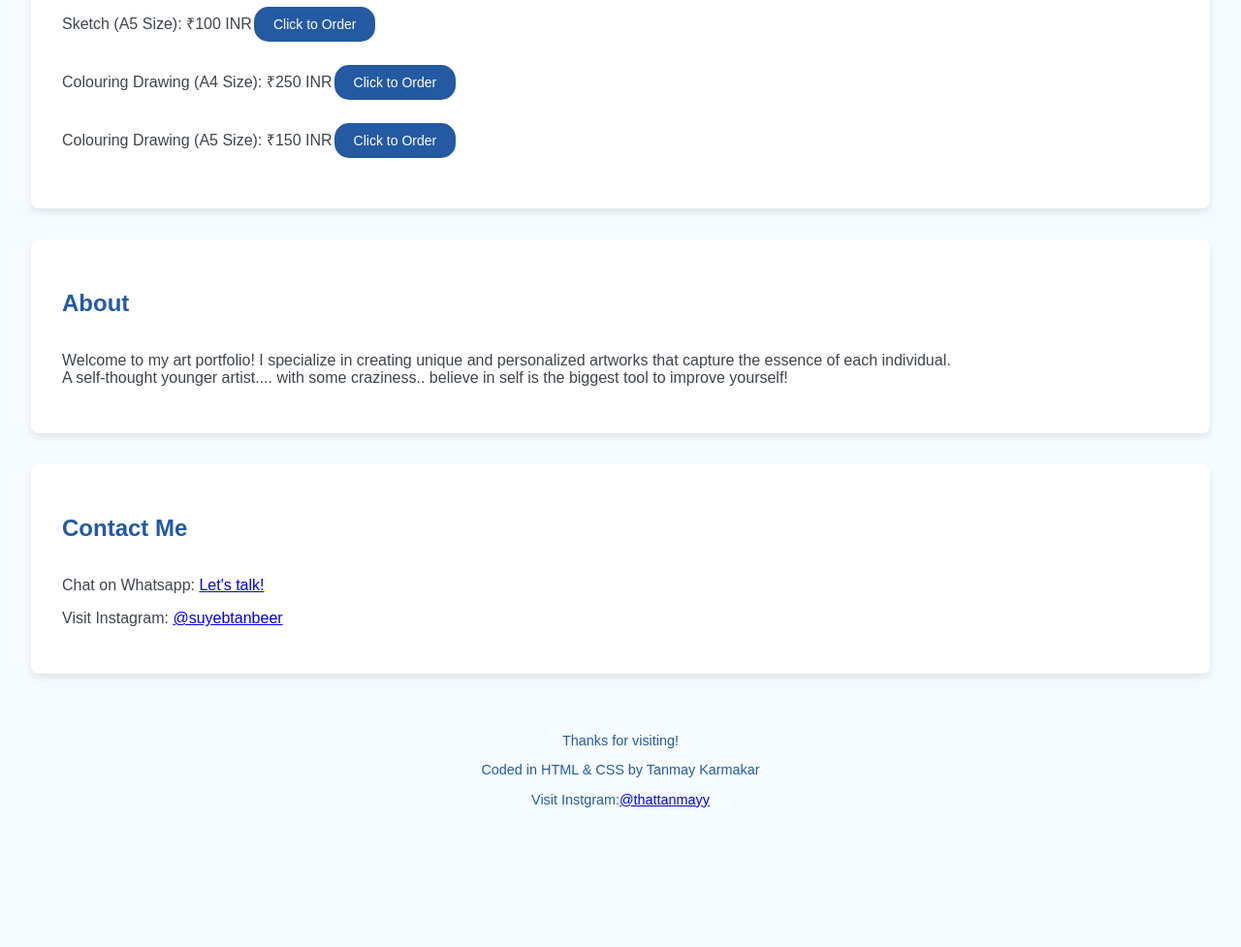
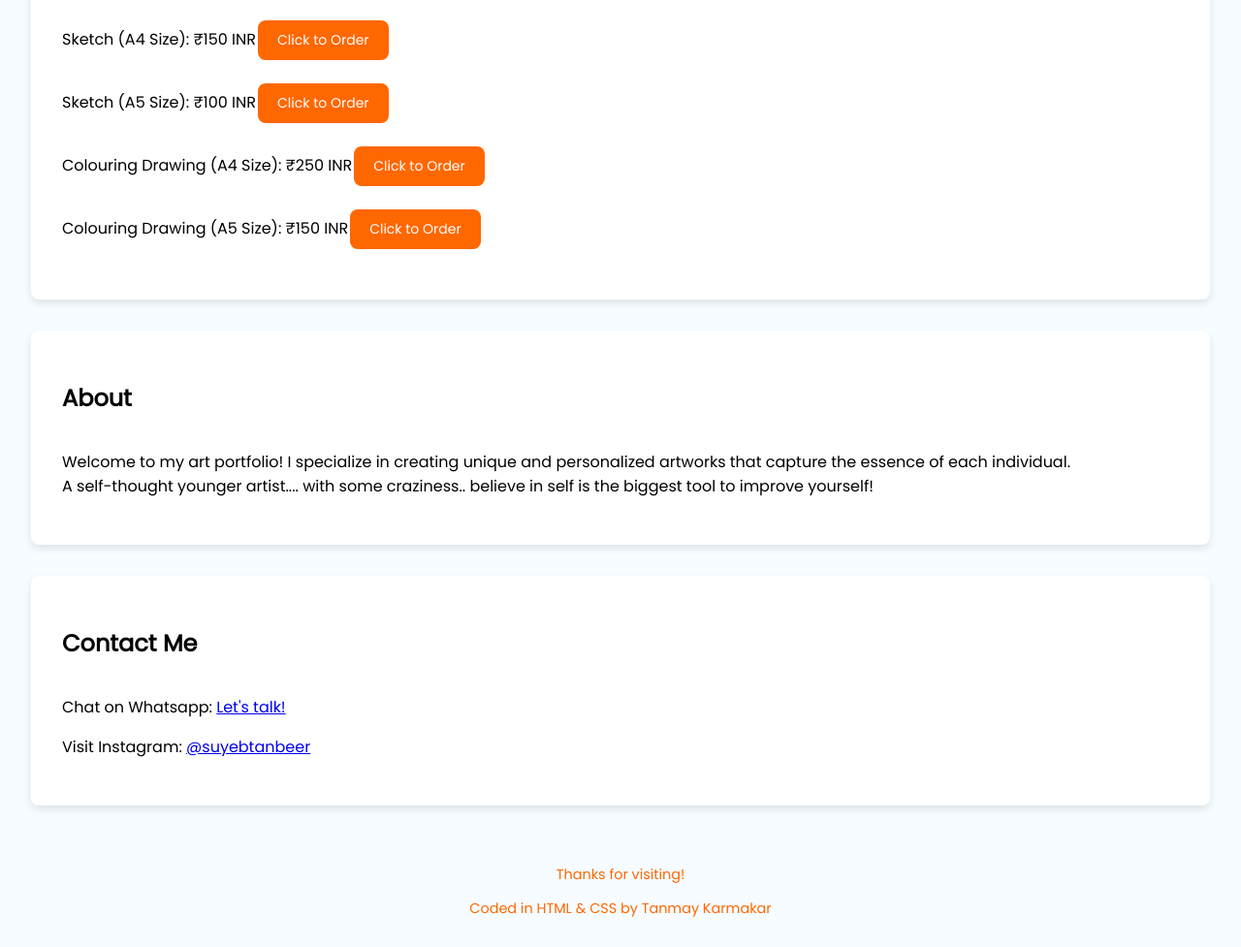
Before and after one commit to suyebtanbeerborah/arts, a plain HTML site: page index.html in a window 1280 px wide. Shown: the part 1715-2692 px from the top of the page at 97% size. Before the commit the page ends 2577 px from the top, so only its background shows below. Drawn offline with Linux system fonts and the light colour scheme.

Commit message:
Update index.html

```diff
--- a/index.html
+++ b/index.html
@@ -3,11 +3,13 @@
 <head>
     <meta charset="UTF-8">
     <meta name="viewport" content="width=device-width, initial-scale=1.0">
+    <link href='https://fonts.googleapis.com/css?family=Poppins' rel='stylesheet'>
+
     <style>
       .rounded-button {
             padding: 10px 20px;
-            border-radius: 15px;
-            background-color: #245aa1;
+            border-radius: 8px;
+            background-color: #FF6700;
             color: white;
             border: none;
             text-align: center;
@@ -18,23 +20,23 @@
             cursor: pointer;
         }
         body {
-            font-family: 'Arial', sans-serif;
+            font-family: 'Poppins', sans-serif;
             margin: 0;
             padding: 0;
             background-color: #f6fcff;
-            color: #3e444c;
+            color: #000000;
             transition: background-color 0.5s;
         }
 
         header {
-            background-color: #405167;
+            background-color: #FF6700 ;
             color: #ffffff;
             text-align: center;
             padding: 1em;
             font-size: 0.9em;
         }
         header:hover {
-            background-color: #3e444c;
+            background-color:  #ff800a  ;
         }
 
         section {
@@ -53,18 +55,18 @@
 
         footer {
             background-color: #00000000;
-            color: #245aa1;
+            color: #FF6700;
             text-align: center;
             padding: 1em;
             font-size: 0.9em;
         }
 
         footer:hover {
-            background-color: #ffffff00;
+            background-color: #7097ea00 ;
         }
 
         h2 {
-            color: #245aa1;
+            color: #000000 ;
             padding-bottom: 0.5em;
             margin-bottom: 1em;
             transition: color 0.3s;
@@ -203,18 +205,15 @@
     </section>
 
 
-
     <section id="conatct">
         <h2>Contact Me</h2>
         <p>Chat on Whatsapp:  <a href="https://wa.link/t4rmhe">Let's talk!</a></p>
         <p>Visit Instagram:  <a href="https://www.instagram.com/suyebtanbeer">@suyebtanbeer</a></p>
     </section>
     </section>
-
     <footer>
         <p>Thanks for visiting!</p>
         <p>Coded in HTML & CSS by Tanmay Karmakar</p>
-        <p>Visit Instgram:<a href="https://www.instagram.com/thattanmayy">@thattanmayy</a></p>
     </footer>
 </body>
 </html>
```
